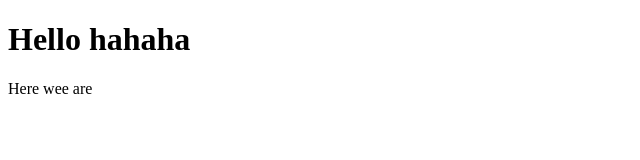
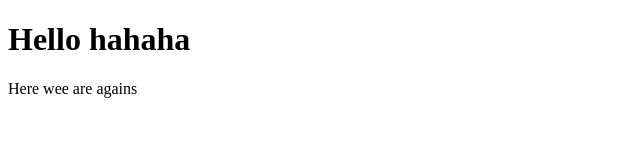
Before and after one commit to aidoflynn1999/Aido, a plain HTML site: page index.html in a window 1280 px wide. Shown: the full height of the page, 0-640 px from the left. Drawn offline with Linux system fonts and the light colour scheme.

Commit message:
ew upate

```diff
--- a/index.html
+++ b/index.html
@@ -8,6 +8,6 @@
 </head>
 <body>
     <h1>Hello hahaha</h1>
-    <p>Here wee are</p>
+    <p>Here wee are agains</p>
 </body>
 </html>
```
